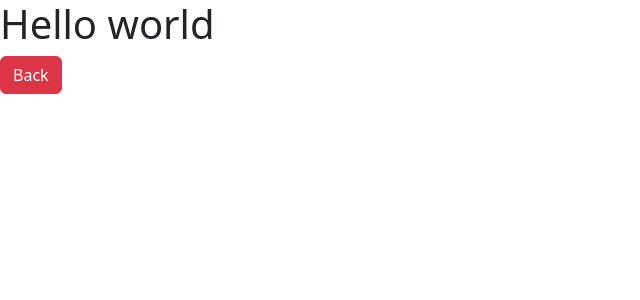
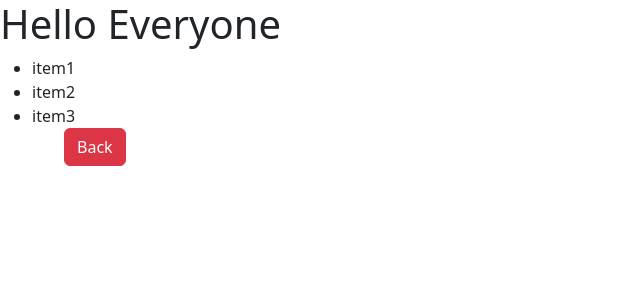
Before and after one commit to ThisIsAntonio/covid, a Django app: page / in a window 1280 px wide. Shown: the top 300 px of the page, without its empty margins (0-640 px from the left). Run offline with Django 5.2, Linux system fonts and the light colour scheme.

Commit message:
adding variables between view-templates

```diff
--- a/covidapp/views.py
+++ b/covidapp/views.py
@@ -2,4 +2,12 @@ from django.shortcuts import render
 
 # Create your views here.
 def helloworldview(request):
-    return render(request, 'helloworld.html')
+    string = "Everyone"
+    context2 = {}
+
+    mylistitems = ['item1', 'item2', 'item3']
+    context =   {
+                    'string': string ,
+                    'mylistitems': mylistitems
+                }
+    return render(request, 'helloworld.html', context)
--- a/templates/helloworld.html
+++ b/templates/helloworld.html
@@ -5,7 +5,12 @@
         <title></title>
     </head>
     <body>
-        <h1>Hello world</h1>
+        <h1>Hello {{string}}</h1>
+        <ul>
+        {% for mylistitems in mylistitems %}
+            <li>{{ mylistitems }}</li>
+        {% endfor %}
+        <ul>
         <a href="#" class="btn btn-danger">Back</a>
     </body>
 </html>
```
